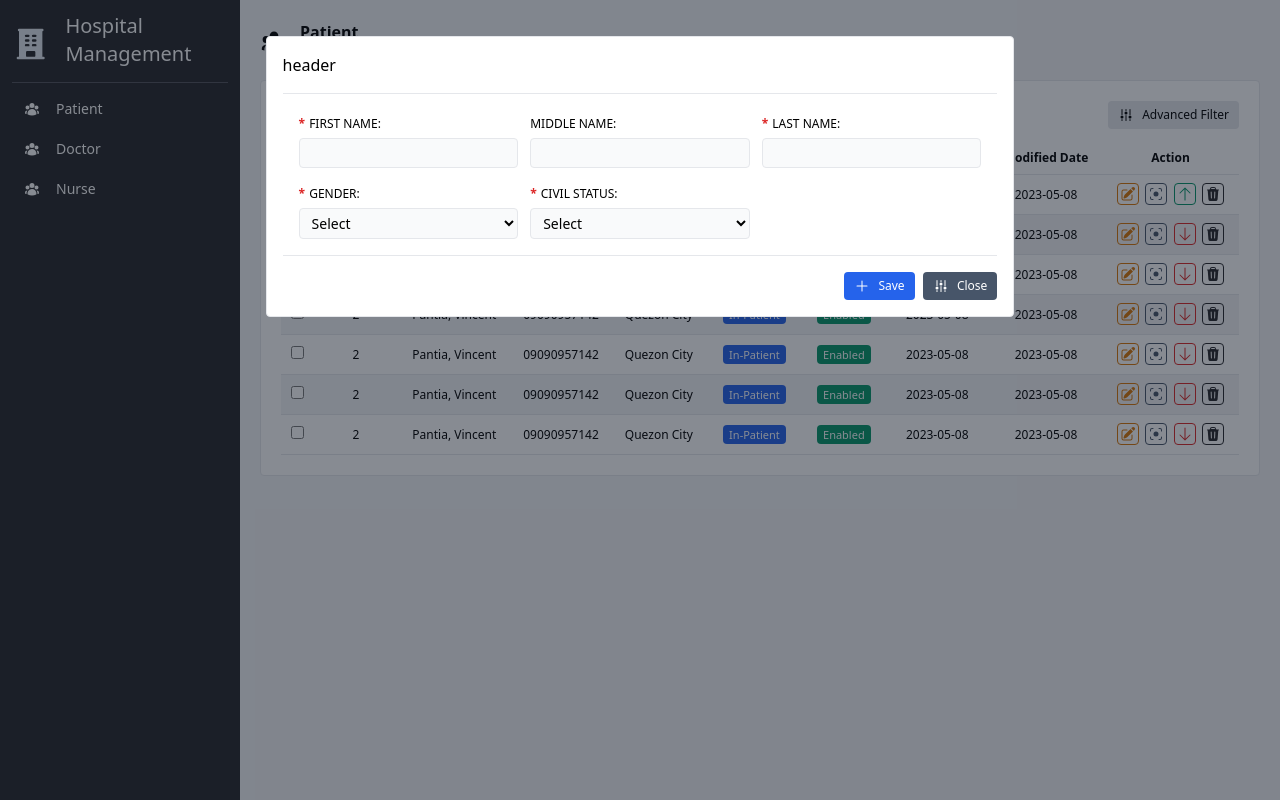
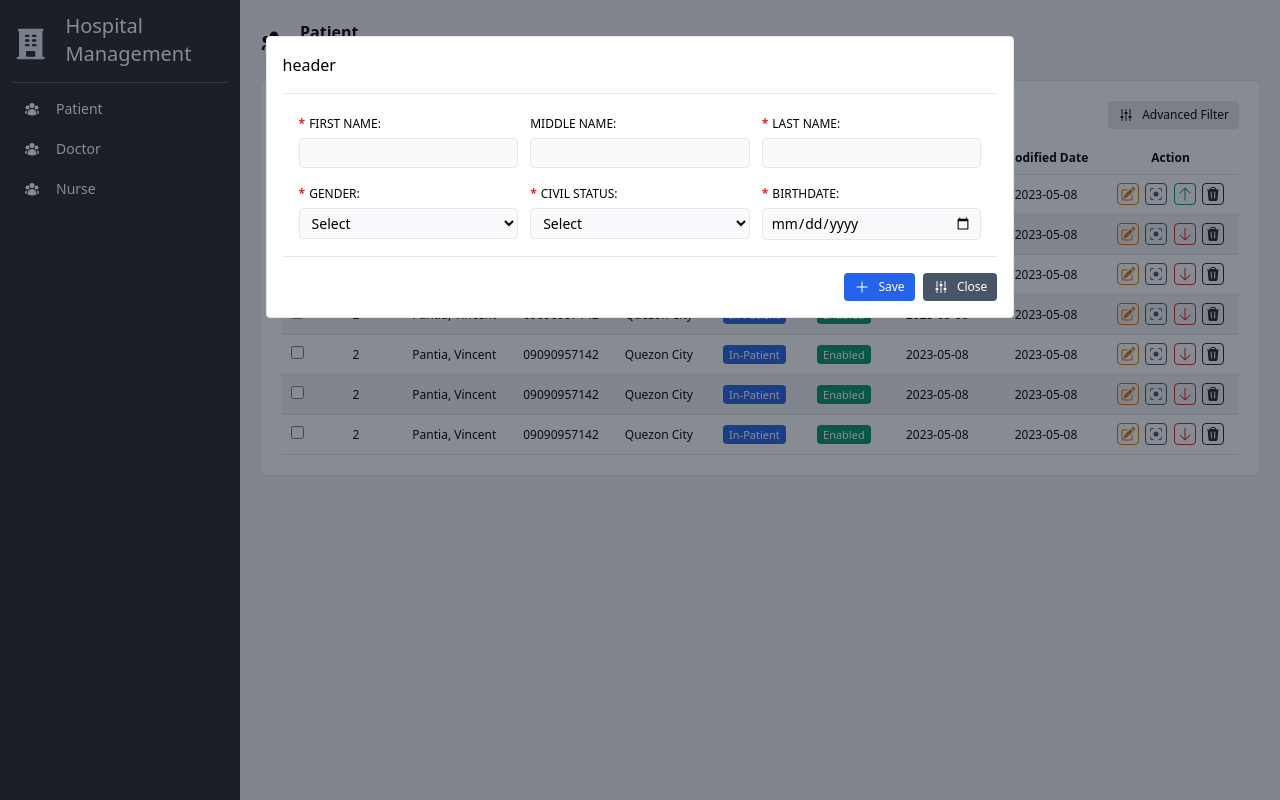
Before and after one commit to vmpantia/hospital-management, a React (Create React App) app: page / in a window 1280 px wide. Both pictures are taken after a click on the button "Add Patient". Built offline with nearby package versions, Linux system fonts and the light colour scheme.

Commit message:
[u] Changes

```diff
--- a/src/components/Inputs/ComboBox.tsx
+++ b/src/components/Inputs/ComboBox.tsx
@@ -24,9 +24,9 @@ const ComboBox = (props:Props) => {
                    value={value}
                    disabled={disabled}
                    onChange={(e) => onSelectChangedHandler(e)}>
-                    <option value="" selected>Select</option>
+                    <option value="" key="">Select</option>
                     {datasource.map(data => (
-                        <option value={data}>{data}</option>
+                        <option value={data} key={data}>{data}</option>
                     ))}
             </select>
         </div>
--- /dev/null
+++ b/src/components/Inputs/DatePicker.tsx
@@ -0,0 +1,30 @@
+type Props = {
+    name:string;
+    label:string;
+    value:any;
+    disabled?:boolean;
+    required?:boolean;
+    onDateChangedHandler: (e:any) => void;
+}
+
+const DatePicker = (props:Props) => {
+    const{name, label, value, disabled, required, onDateChangedHandler} = props;
+    return (
+        <div>
+            <label className="w-full font-medium text-xs" htmlFor={name}>
+                {required &&
+                    <span className="text-red-600 font-bold mr-1">*</span>
+                }
+                {label}:
+            </label>
+            <input className="w-full px-2 py-1 mt-1 text-sm border rounded bg-gray-50 focus:outline-none focus:border-blue-500 focus:ring-blue-500 focus:ring-1 disabled:bg-gray-200"
+                   type="date"
+                   name={name}
+                   value={value}
+                   disabled={disabled}
+                   onChange={(e) => onDateChangedHandler(e)}></input>
+        </div>
+    );
+}
+
+export default DatePicker;
--- a/src/pages/Patient.tsx
+++ b/src/pages/Patient.tsx
@@ -16,6 +16,7 @@ import Button from "../components/Buttons/Button";
 import IconButton from "../components/Buttons/IconButton";
 import TextBox from "../components/Inputs/TextBox";
 import ComboBox from "../components/Inputs/ComboBox";
+import DatePicker from "../components/Inputs/DatePicker";
 
 
 const Patient = () => {
@@ -38,12 +39,14 @@ const Patient = () => {
         setPatient({} as PatientDTO);
     }
 
-    const onTextChange = (e:any) => {
-        setPatient(data => {
-            return {...data, [e.target.name]: [e.target.value]}
-        });
-    }
-    const onSelectChange = (e:any) => {
+    const onPatientValueChange = (e:any) => {
+        if(e.target.name === "birthDate")   {
+            console.log(new Date(e.target.value));
+            setPatient(data => {
+                return {...data, [e.target.name]: [new Date(e.target.value)]}
+            });
+            return;
+        }
         setPatient(data => {
             return {...data, [e.target.name]: [e.target.value]}
         });
@@ -113,11 +116,12 @@ const Patient = () => {
                         </div>
                         <div className="p-4">
                             <div className="grid sm:grid-cols-1 md:grid-cols-3 gap-3">
-                                <TextBox name="firstName" label="FIRST NAME" value={patient.firstName} onTextChangedHandler={(e) => onTextChange(e)} required />
-                                <TextBox name="middleName" label="MIDDLE NAME" value={patient.middleName} onTextChangedHandler={(e) => onTextChange(e)} />
-                                <TextBox name="lastName" label="LAST NAME" value={patient.lastName} onTextChangedHandler={(e) => onTextChange(e)} required />
-                                <ComboBox name="gender" label="GENDER" value={patient.gender} datasource={Gender} onSelectChangedHandler={(e) => onSelectChange(e)} required />
-                                <ComboBox name="civilStatus" label="CIVIL STATUS" value={patient.civilStatus} datasource={CivilStatus} onSelectChangedHandler={(e) => onSelectChange(e)} required />
+                                <TextBox name="firstName" label="FIRST NAME" value={patient.firstName} onTextChangedHandler={(e) => onPatientValueChange(e)} required />
+                                <TextBox name="middleName" label="MIDDLE NAME" value={patient.middleName} onTextChangedHandler={(e) => onPatientValueChange(e)} />
+                                <TextBox name="lastName" label="LAST NAME" value={patient.lastName} onTextChangedHandler={(e) => onPatientValueChange(e)} required />
+                                <ComboBox name="gender" label="GENDER" value={patient.gender} datasource={Gender} onSelectChangedHandler={(e) => onPatientValueChange(e)} required />
+                                <ComboBox name="civilStatus" label="CIVIL STATUS" value={patient.civilStatus} datasource={CivilStatus} onSelectChangedHandler={(e) => onPatientValueChange(e)} required />
+                                <DatePicker name="birthDate" label="BIRTHDATE" value={patient.birthDate === undefined ? "" : format(patient.birthDate, "yyyy-MM-dd")} onDateChangedHandler={(e) => onPatientValueChange(e)} required  />
                             </div>
                         </div>
 
--- a/src/stubs/PatientDTO_Stub.tsx
+++ b/src/stubs/PatientDTO_Stub.tsx
@@ -10,7 +10,7 @@ export const PatientDTO_Stub : PatientDTO[] = [
         middleName: "Marino",
         gender: "Female",
         civilStatus: "Single",
-        birthDate: new Date,
+        birthDate: new Date("06/12/1999"),
         contactNo: "09090957142",
         address: "Quezon City",
         type: 1,
```
